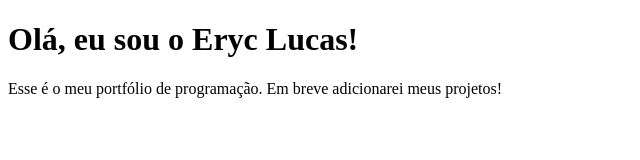
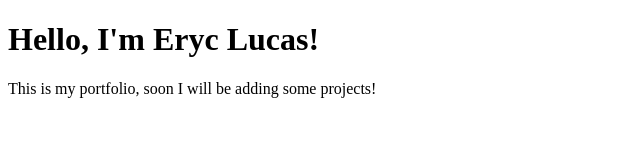
Before and after one commit to ErycLucasE/eryclucase.github.io, a plain HTML site: page index.html in a window 1280 px wide. Shown: the whole page, without its empty margins (0-640 px from the left). Drawn offline with Linux system fonts and the light colour scheme.

Commit message:
Update index.html

```diff
--- a/index.html
+++ b/index.html
@@ -5,7 +5,7 @@
   <title>Eryc Lucas - Portfólio</title>
 </head>
 <body>
-  <h1>Olá, eu sou o Eryc Lucas!</h1>
-  <p>Esse é o meu portfólio de programação. Em breve adicionarei meus projetos!</p>
+  <h1>Hello, I'm Eryc Lucas!</h1>
+  <p>This is my portfolio, soon I will be adding some projects!</p>
 </body>
 </html>
```
